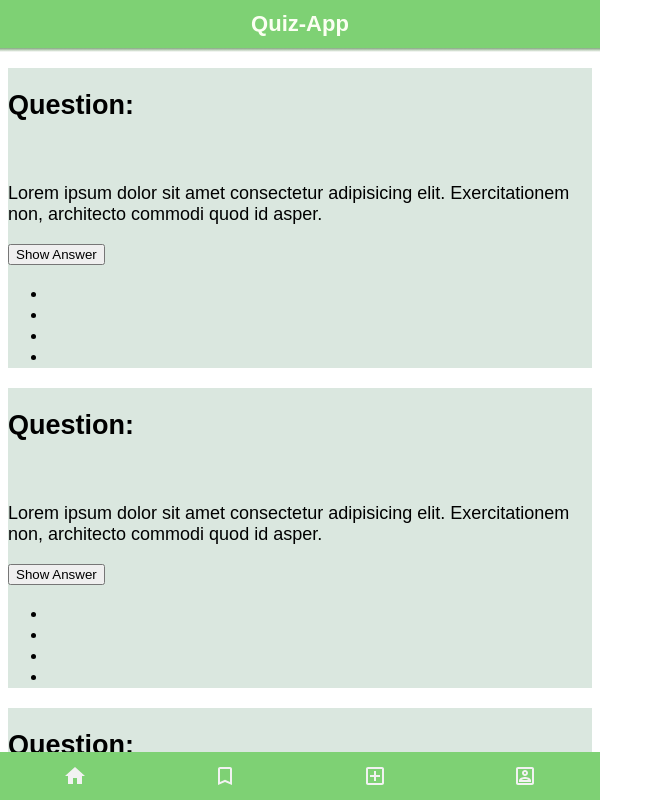
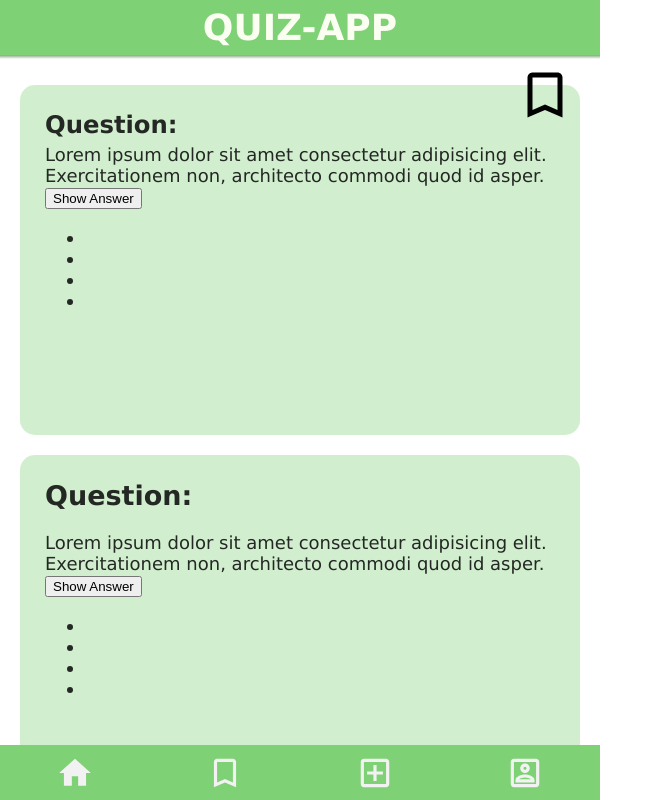
Before and after one commit to ninapeters/quiz-app-js-re, a plain HTML site: page index.html in a window 1280 px wide. Shown: the whole page, without its empty margins (0-663 px from the left). Drawn offline with Linux system fonts and the light colour scheme.

Commit message:
Add card bookmark icon and other stuff

```diff
--- a/index.html
+++ b/index.html
@@ -8,14 +8,19 @@
   </head>
   <body>
     <header class="header center">
-      <h1 class="header__title margin-0">Quiz-App</h1>
+      <h1 class="header__title">Quiz-App</h1>
     </header>
 
     <main class="card-grid">
       <section class="card">
-        <h2>Question:</h2>
-        <img src="" alt="" class="bookmark-icon" />
-        <p>
+        <h2 class="card__title">Question:</h2>
+        <img
+          src="images/bookmark.svg"
+          alt="bookmark"
+          fill="currentColor"
+          class="card__bookmark-icon"
+        />
+        <p class="card__text">
           Lorem ipsum dolor sit amet consectetur adipisicing elit.
           Exercitationem non, architecto commodi quod id asper.
         </p>
--- a/styles/basic.css
+++ b/styles/basic.css
@@ -4,7 +4,7 @@ html {
 
 body {
   display: grid;
-  grid-template-rows: 48px auto 48px;
+  grid-template-rows: 55px auto 55px;
   max-width: 600px;
   position: fixed;
   left: 0;
@@ -13,5 +13,15 @@ body {
   height: 100%;
   margin: 0;
   font-size: 112.5%;
-  font-family: sans-serif;
+  font-family: Verdana, Geneva, Tahoma, sans-serif;
+  color: var(--text-color1);
 }
+
+p {
+  margin: 0;
+}
+
+h1,
+h2 {
+  margin: 0;
+}
--- a/styles/colors.css
+++ b/styles/colors.css
@@ -1,8 +1,8 @@
 :root {
   --primary: #7ed174;
   --gradient: #1a581388;
-  --background: #75a58744;
+  --background: #7dd17459;
 
-  --text-color1: #0000008f;
+  --text-color1: #0a0a0ade;
   --text-color2: #fbfff2;
 }
--- a/styles/components/card-grid.css
+++ b/styles/components/card-grid.css
@@ -3,7 +3,7 @@
   display: grid;
   align-content: start;
   gap: 20px;
-  padding: 20px 8px;
+  padding: 30px 20px;
 }
 
 /* fix padding-bottom rendering on grid: */
--- a/styles/components/card.css
+++ b/styles/components/card.css
@@ -1,4 +1,25 @@
 .card {
   height: 300px;
   background: var(--background);
+  padding: 25px;
+  border-radius: 15px;
+  position: relative;
 }
+
+.card__title {
+  margin-bottom: 5px;
+  font-size: 135%;
+}
+
+.card__text {
+}
+
+.card__bookmark-icon {
+  position: absolute;
+  height: 60px;
+  right: 5px;
+  top: -20px;
+}
+
+.card__bookmark-icon--filled {
+}
--- a/styles/components/header.css
+++ b/styles/components/header.css
@@ -15,5 +15,6 @@
 }
 
 .header__title {
-  font-size: 22px;
+  font-size: 200%;
+  text-transform: uppercase;
 }
--- a/styles/components/navigation.css
+++ b/styles/components/navigation.css
@@ -11,4 +11,5 @@
 
 .navigation__icon {
   filter: invert(95%);
+  height: 38px;
 }
--- a/styles/styles.css
+++ b/styles/styles.css
@@ -2,6 +2,7 @@
 @import './colors.css';
 @import './utility.css';
 
+@import './components/button.css';
 @import './components/card.css';
 @import './components/card-grid.css';
 @import './components/form.css';
--- a/styles/utility.css
+++ b/styles/utility.css
@@ -1,7 +1,3 @@
-.margin-0 {
-  margin: 0;
-}
-
 .center {
   display: flex;
   justify-content: center;
```
Also changed, not shown: styles/components/button.css (added).
